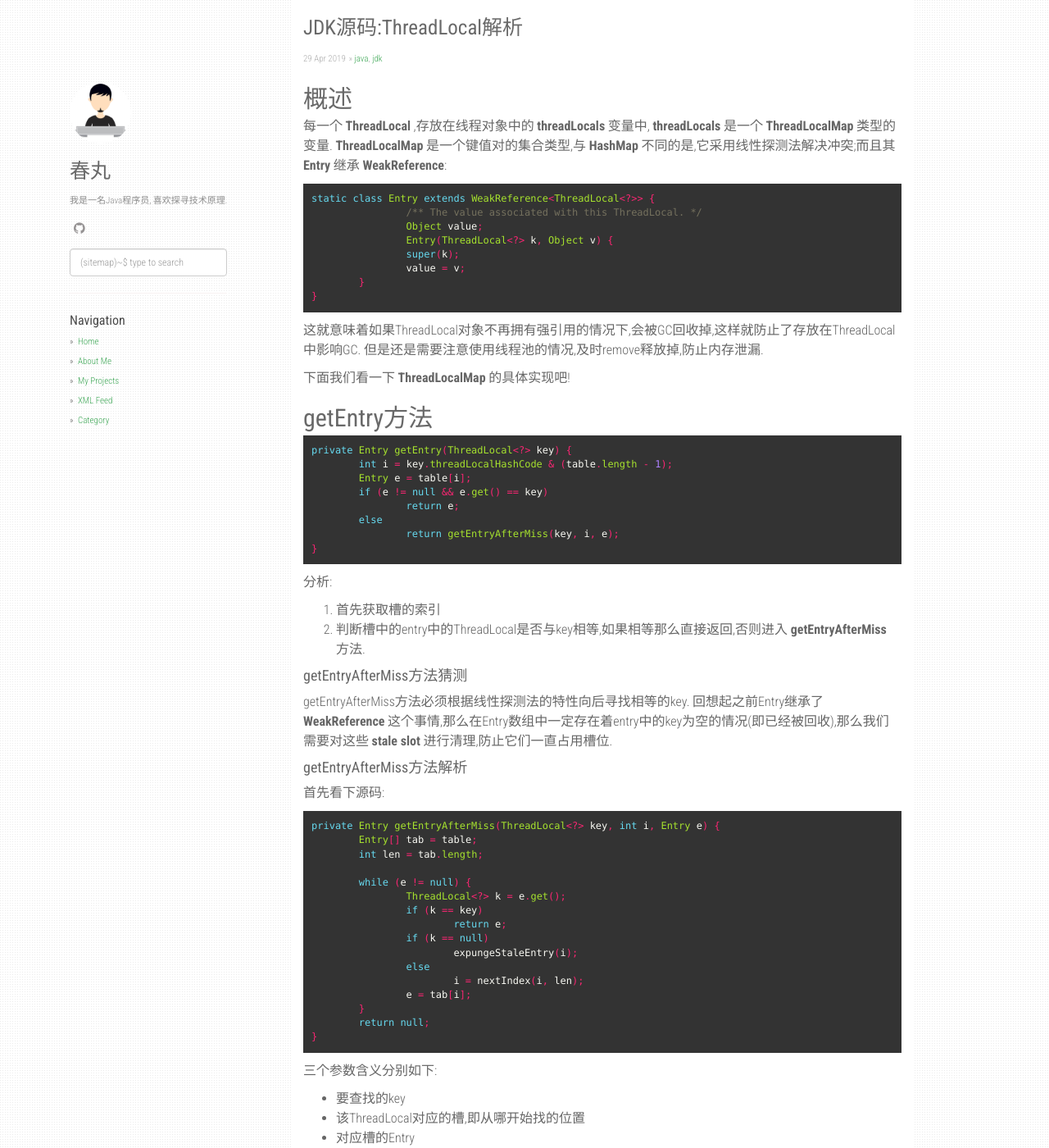
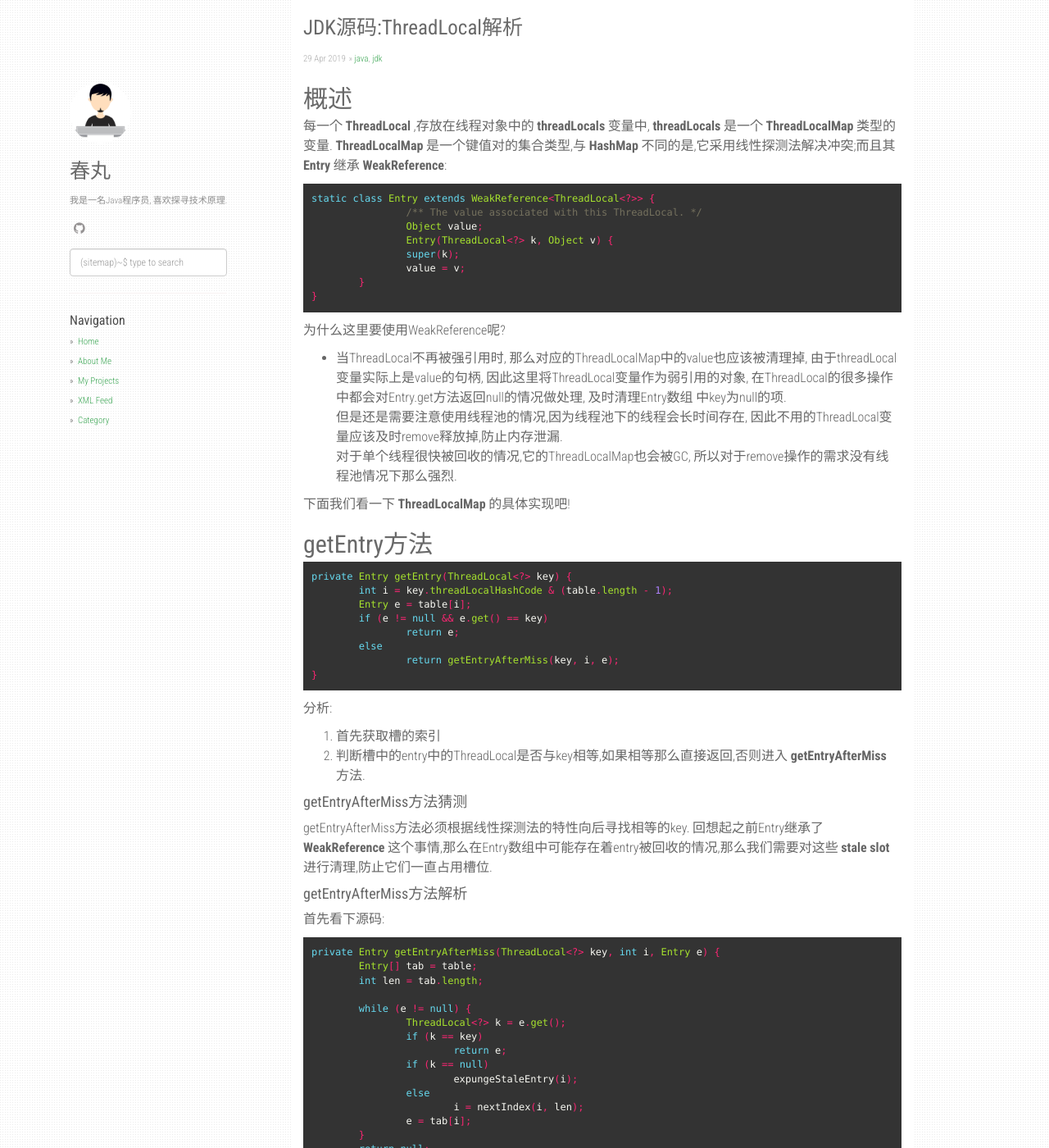
Before and after one commit to hengyoush/hengyoush.github.io, a Jekyll site: the page built from _posts/2019-04-29-threadlocal-study.md, in a window 1280 px wide and 1400 px high. Shown: the whole window at 82% size. Built offline with Jekyll 4.4.1, drawn with Linux system fonts in a browser that asks for light colours; nearby versions of some CDN libraries; comment, search, counter and statistics services are not loaded; some of the changed text lies outside the part shown.

Commit message:
更新threadlocal文章，添加示意图

````diff
--- a/_posts/2019-04-29-threadlocal-study.md
+++ b/_posts/2019-04-29-threadlocal-study.md
@@ -18,8 +18,12 @@ static class Entry extends WeakReference<ThreadLocal<?>> {
 	}
 }
 ```
-这就意味着如果ThreadLocal对象不再拥有强引用的情况下,会被GC回收掉,这样就防止了存放在ThreadLocal中影响GC.
-但是还是需要注意使用线程池的情况,及时remove释放掉,防止内存泄漏.
+为什么这里要使用WeakReference呢?
+- 当ThreadLocal不再被强引用时, 那么对应的ThreadLocalMap中的value也应该被清理掉, 由于threadLocal变量实际上是value的句柄,
+因此这里将ThreadLocal变量作为弱引用的对象, 在ThreadLocal的很多操作中都会对Entry.get方法返回null的情况做处理, 及时清理Entry数组
+中key为null的项.
+但是还是需要注意使用线程池的情况,因为线程池下的线程会长时间存在, 因此不用的ThreadLocal变量应该及时remove释放掉,防止内存泄漏.
+对于单个线程很快被回收的情况,它的ThreadLocalMap也会被GC, 所以对于remove操作的需求没有线程池情况下那么强烈.
 
 下面我们看一下 **ThreadLocalMap** 的具体实现吧!
 
@@ -40,7 +44,7 @@ private Entry getEntry(ThreadLocal<?> key) {
 
 #### getEntryAfterMiss方法猜测
 getEntryAfterMiss方法必须根据线性探测法的特性向后寻找相等的key.
-回想起之前Entry继承了 **WeakReference** 这个事情,那么在Entry数组中一定存在着entry中的key为空的情况(即已经被回收),那么我们需要对这些 **stale slot**  进行清理,防止它们一直占用槽位.
+回想起之前Entry继承了 **WeakReference** 这个事情,那么在Entry数组中可能存在着entry被回收的情况,那么我们需要对这些 **stale slot**  进行清理,防止它们一直占用槽位.
 
 #### getEntryAfterMiss方法解析
 首先看下源码:
@@ -111,6 +115,14 @@ private void set(ThreadLocal<?> key, Object value) {
 其他的猜测都命中了,比如:resize, 查找到空槽来进行插入等.
 接下来我们看一下 **replaceStaleEntry** 的实现.
 
+case1:覆盖
+![avatar](/static/img/ThreadLocal-set-2.png)
+
+case3: 查找到空槽
+![avatar](/static/img/ThreadLocal-set-1.png)
+
+对于case2: 清除过期entry的示意图在后面详细解析相关方法的时候再展示.
+
 #### replaceStaleEntry解析
 ```java
 private void replaceStaleEntry(ThreadLocal<?> key, Object value,
@@ -234,6 +249,8 @@ private boolean cleanSomeSlots(int i, int n) {
 ```
 对Entry数组进行扫描,找到stale slot进行expunge.
 具体是从i开始,扫描n对数个slot,如果在其中发现了stale slot,那么n会变成table.length.
+这里的思路是把n当成扫描的次数, 如果其中某次发现了存在过期节点, 说明可能还存在过期节点, 继续扫描(即将n重置为len),
+如果每次扫描发现没有过期就将n减半——即减少扫描次数.
 
 ##### 备注
 本文章基于JDK10分析
````
Also changed, not shown: other parts of _posts/2019-04-29-threadlocal-study.md (+4 -1 lines), _posts/2021-04-14-java-nio.md (line endings or trailing spaces), static/img/ThreadLocal-set-1.png (added), static/img/ThreadLocal-set-2.png (added), static/img/ThreadLocal-set-3.png (added).
